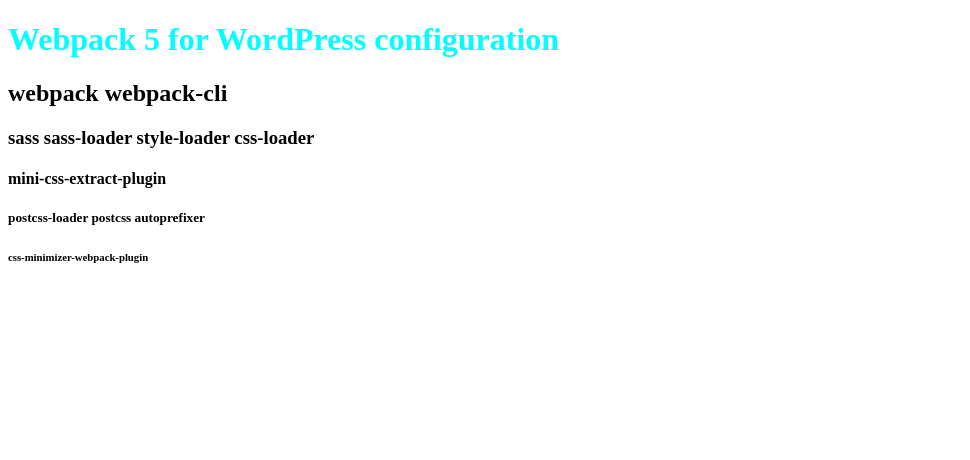
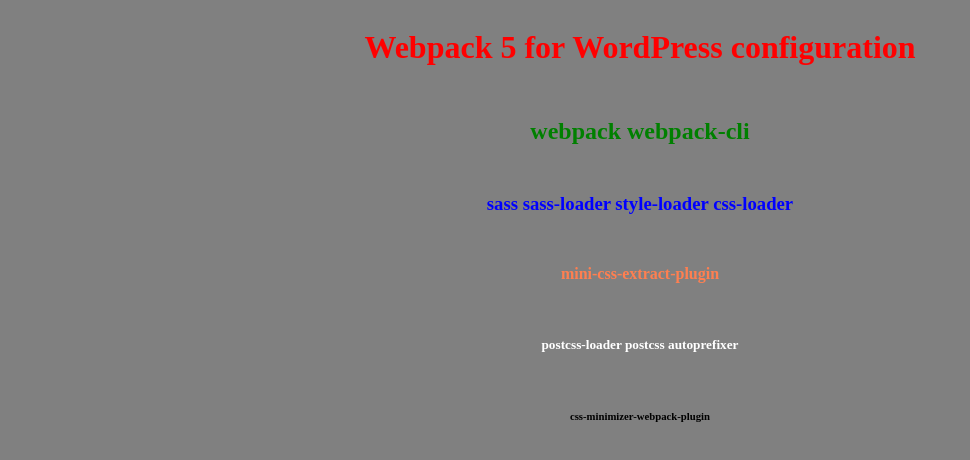
Before and after one commit to AnesseL/simple-starter-webpack-wp, a plain HTML site: page index_webpack.html in a window 1280 px wide. Shown: the whole page, without its empty margins (0-970 px from the left). Drawn offline with Linux system fonts and the light colour scheme.

Commit message:
Files modification for the resulting file with .css

```diff
--- /dev/null
+++ b/css_webpack/main.css
@@ -0,0 +1,39 @@
+/*!**************************************************************************************************************************************************************************!*\
+  !*** css ./node_modules/css-loader/dist/cjs.js??ruleSet[1].rules[1].use[1]!./node_modules/sass-loader/dist/cjs.js??ruleSet[1].rules[1].use[2]!../scss_webpack/main.scss ***!
+  \**************************************************************************************************************************************************************************/
+body {
+  background: gray;
+  display: flex;
+  flex-direction: column;
+  flex-wrap: wrap;
+  justify-content: center;
+  align-items: center;
+  align-content: center;
+  row-gap: 10px;
+  column-gap: 10px;
+  transition: all 300ms ease-in;
+}
+
+h1 {
+  color: red;
+}
+
+h2 {
+  color: green;
+}
+
+h3 {
+  color: blue;
+}
+
+h4 {
+  color: coral;
+}
+
+h5 {
+  color: white;
+}
+
+h6 {
+  color: black;
+}
--- a/index_webpack.html
+++ b/index_webpack.html
@@ -5,6 +5,7 @@
     <meta http-equiv="X-UA-Compatible" content="IE=edge">
     <meta name="viewport" content="width=device-width, initial-scale=1.0">
     <title>Simple Starter Webpack 5 for WordPress</title>
+    <link rel="stylesheet" href="./css_webpack/main.css">
 </head>
 <body>
     <h1>Webpack 5 for WordPress configuration</h1>
@@ -15,6 +16,6 @@
     <h6>css-minimizer-webpack-plugin</h6>
 
     <!-- <script src="./webpack/index.js"></script> -->
-    <script src="./webpack/bundle.js"></script>
+    <!-- <script src="./webpack/bundle.js"></script> -->
 </body>
 </html>
```
